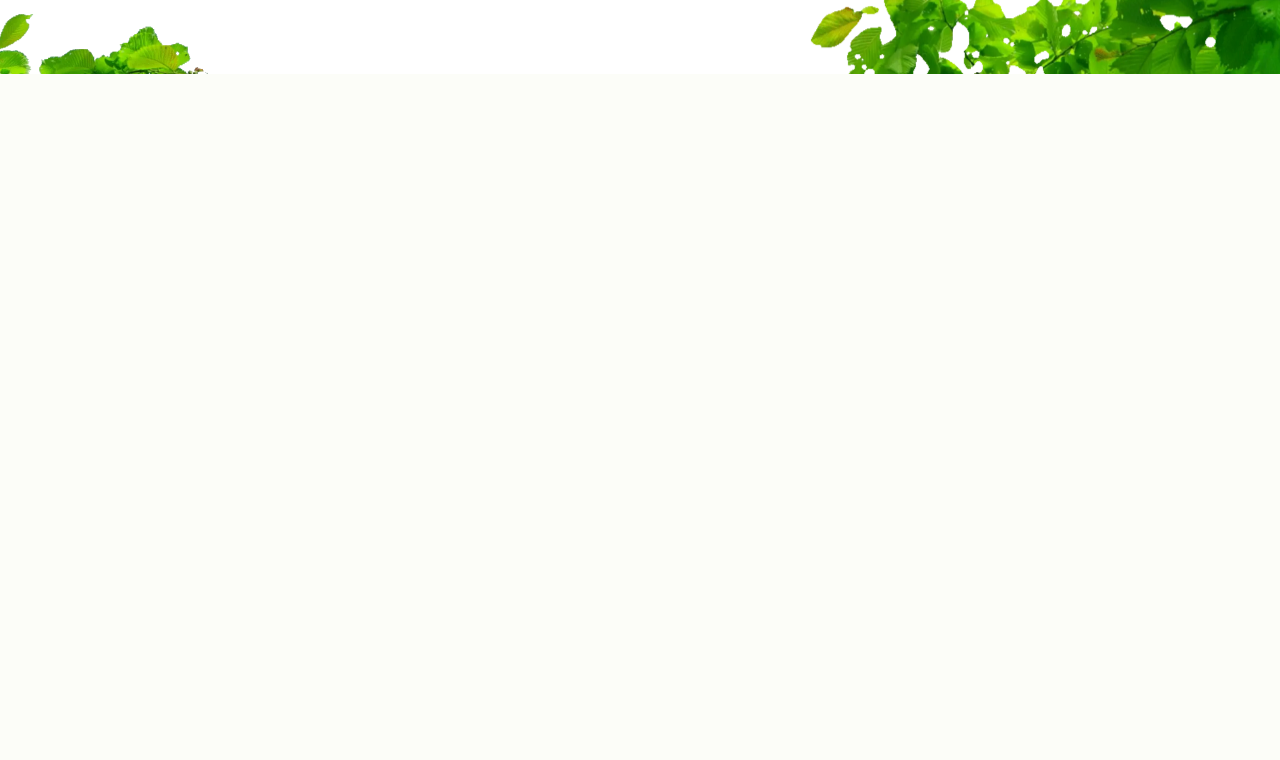
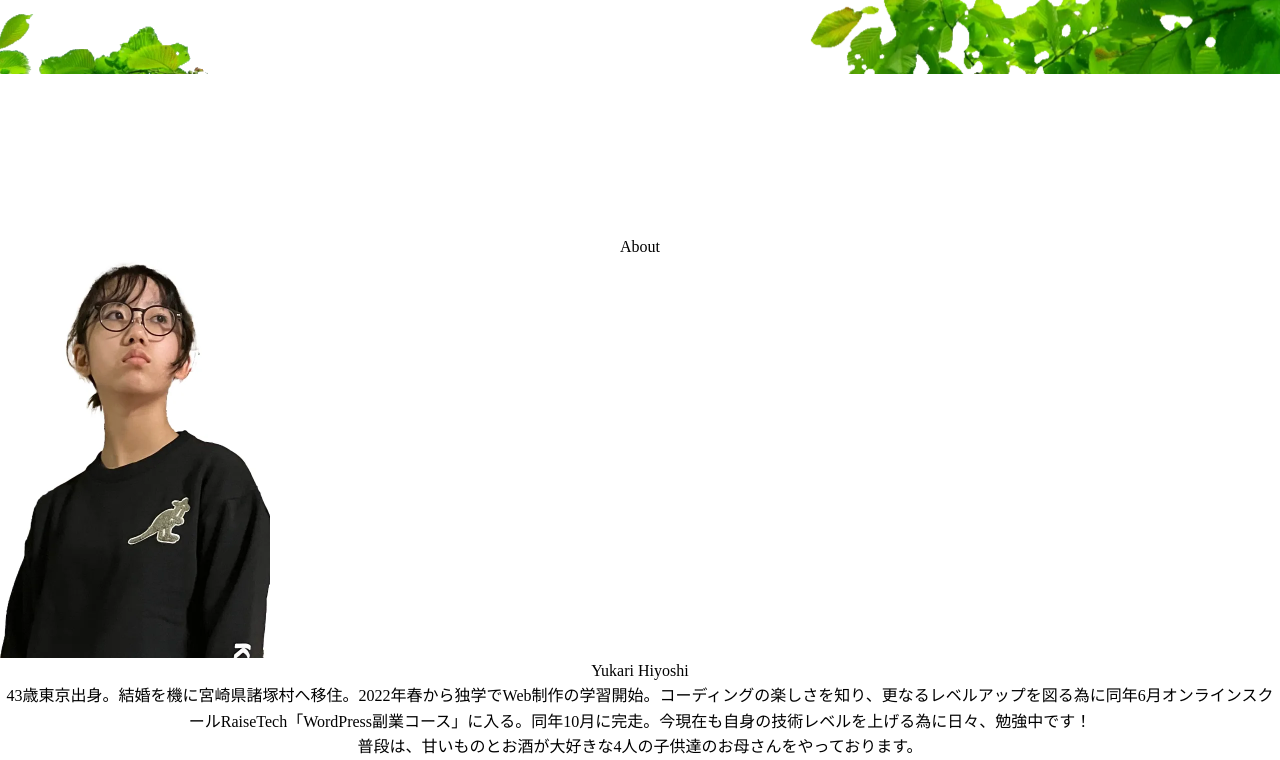
Before and after one commit to yuupiyo/MyPortfolio, a PHP site: page / in a window 1280 px wide; the page is wider, and only the part inside the window is pictured. Shown: the part 726-1486 px from the top of that part. Before the commit the page ends 800 px from the top of that part, so only its background shows below. Run offline with PHP 8.4, Linux system fonts and the light colour scheme.

Commit message:
about部分のマークアップ

```diff
--- a/css/style.css
+++ b/css/style.css
@@ -78,6 +78,10 @@
   z-index: 1;
 }
 
+.p-main {
+  padding-top: 10rem;
+}
+
 .p-mainvisual {
   width: 100vw;
   height: 100dvh;
--- a/css/style.min.css
+++ b/css/style.min.css
@@ -1,2 +1,2 @@
-html{font-size:16px;line-height:1.6;scroll-behavior:smooth}body{width:100vw;overflow-x:hidden;background-color:#fff;text-align:center}img{max-width:100%;height:auto;border:none;display:block}.c-flex,.c-flex__nav{display:flex;flex-direction:row}.c-flex__nav{justify-content:flex-end;align-items:center;height:100%;gap:2.1875rem}.c-font-family__en{font-family:"Lato",sans-serif;font-weight:700}.c-font-family__ja{font-family:"Zen Kaku Gothic New",sans-serif;font-weight:400}.c-font-family__ja--bold{font-family:"Zen Kaku Gothic New",sans-serif;font-weight:700}.c-font-color__brown{color:#3a291c}.c-font-color__white{color:#fff}.c-background--glass{background:rgba(255,255,255,.3);-webkit-backdrop-filter:blur(20px);backdrop-filter:blur(20px)}.c-image__main,.c-image__main--right,.c-image__main--left{position:absolute;top:0;height:100dvh}.c-image__main--left{left:-21.125rem}.c-image__main--right{right:-23.625rem}.c-title__h1{font-size:6.25rem}.p-header{position:fixed;width:100vw;height:3.25rem;z-index:1}.p-mainvisual{width:100vw;height:100dvh;position:relative;display:grid;place-content:center}.p-nav{max-width:1440px;height:100%;margin:0 auto}.u-pr55{padding-right:3.4375rem}
+html{font-size:16px;line-height:1.6;scroll-behavior:smooth}body{width:100vw;overflow-x:hidden;background-color:#fff;text-align:center}img{max-width:100%;height:auto;border:none;display:block}.c-flex,.c-flex__nav{display:flex;flex-direction:row}.c-flex__nav{justify-content:flex-end;align-items:center;height:100%;gap:2.1875rem}.c-font-family__en{font-family:"Lato",sans-serif;font-weight:700}.c-font-family__ja{font-family:"Zen Kaku Gothic New",sans-serif;font-weight:400}.c-font-family__ja--bold{font-family:"Zen Kaku Gothic New",sans-serif;font-weight:700}.c-font-color__brown{color:#3a291c}.c-font-color__white{color:#fff}.c-background--glass{background:rgba(255,255,255,.3);-webkit-backdrop-filter:blur(20px);backdrop-filter:blur(20px)}.c-image__main,.c-image__main--right,.c-image__main--left{position:absolute;top:0;height:100dvh}.c-image__main--left{left:-21.125rem}.c-image__main--right{right:-23.625rem}.c-title__h1{font-size:6.25rem}.p-header{position:fixed;width:100vw;height:3.25rem;z-index:1}.p-main{padding-top:10rem}.p-mainvisual{width:100vw;height:100dvh;position:relative;display:grid;place-content:center}.p-nav{max-width:1440px;height:100%;margin:0 auto}.u-pr55{padding-right:3.4375rem}
 /*# sourceMappingURL=style.min.css.map */
--- a/index.html
+++ b/index.html
@@ -17,10 +17,10 @@
     <nav class="p-nav">
       <ul class="c-flex c-flex__nav c-font-family__en u-pr55">
         <li><a class="c-font-color__brown" href="#">Home</a></li>
-        <li><a class="c-font-color__brown" href="#">About</a></li>
-        <li><a class="c-font-color__brown" href="#">Works</a></li>
-        <li><a class="c-font-color__brown" href="#">Skill</a></li>
-        <li><a class="c-font-color__brown" href="#">Contact</a></li>
+        <li><a class="c-font-color__brown" href="#about">About</a></li>
+        <li><a class="c-font-color__brown" href="#works">Works</a></li>
+        <li><a class="c-font-color__brown" href="#skill">Skill</a></li>
+        <li><a class="c-font-color__brown" href="#contact">Contact</a></li>
       </ul>
     </nav>
   </header>
@@ -36,5 +36,26 @@
       <img class="c-image__main--right" src="./images/leaf02.png" srcset="./images/leaf02@2x.png 2x" width="865" height="802" alt="メインビジュアルの右側に配置されている葉っぱの画像">
     </picture>
   </div>
+
+  <main class="p-main">
+    <div class="">
+      <section id="about">
+        <h2>About</h2>
+        <ul>
+          <li>
+            <picture>
+              <source srcset="./images/myphoto.webp" type="image/webp">
+              <img src="./images/myphoto.jpg" srcset="./images/myphoto@2x.jpg 2x" width="270" height="398" alt="自分の写真" loading="lazy">
+            </picture>
+          </li>
+          <li>
+            <h3>Yukari Hiyoshi</h3>
+            <p>43歳東京出身。結婚を機に宮崎県諸塚村へ移住。2022年春から独学でWeb制作の学習開始。コーディングの楽しさを知り、更なるレベルアップを図る為に同年6月オンラインスクールRaiseTech「WordPress副業コース」に入る。同年10月に完走。今現在も自身の技術レベルを上げる為に日々、勉強中です！</p>
+            <p>普段は、甘いものとお酒が大好きな4人の子供達のお母さんをやっております。</p>
+          </li>
+        </ul>
+      </section>
+    </div>
+  </main>
 </body>
 </html>
--- /dev/null
+++ b/scss/object/project/_main.scss
@@ -0,0 +1,5 @@
+@use "../../foundation/global" as g;
+
+.p-main {
+  padding-top: g.rem(160);
+}
--- a/scss/style.scss
+++ b/scss/style.scss
@@ -9,6 +9,7 @@
 @use "./object/component/title";
 
 @use "./object/project/header";
+@use "./object/project/main";
 @use "./object/project/mainvisual";
 @use "./object/project/nav";
 
```
Also changed, not shown: 2 other files.
